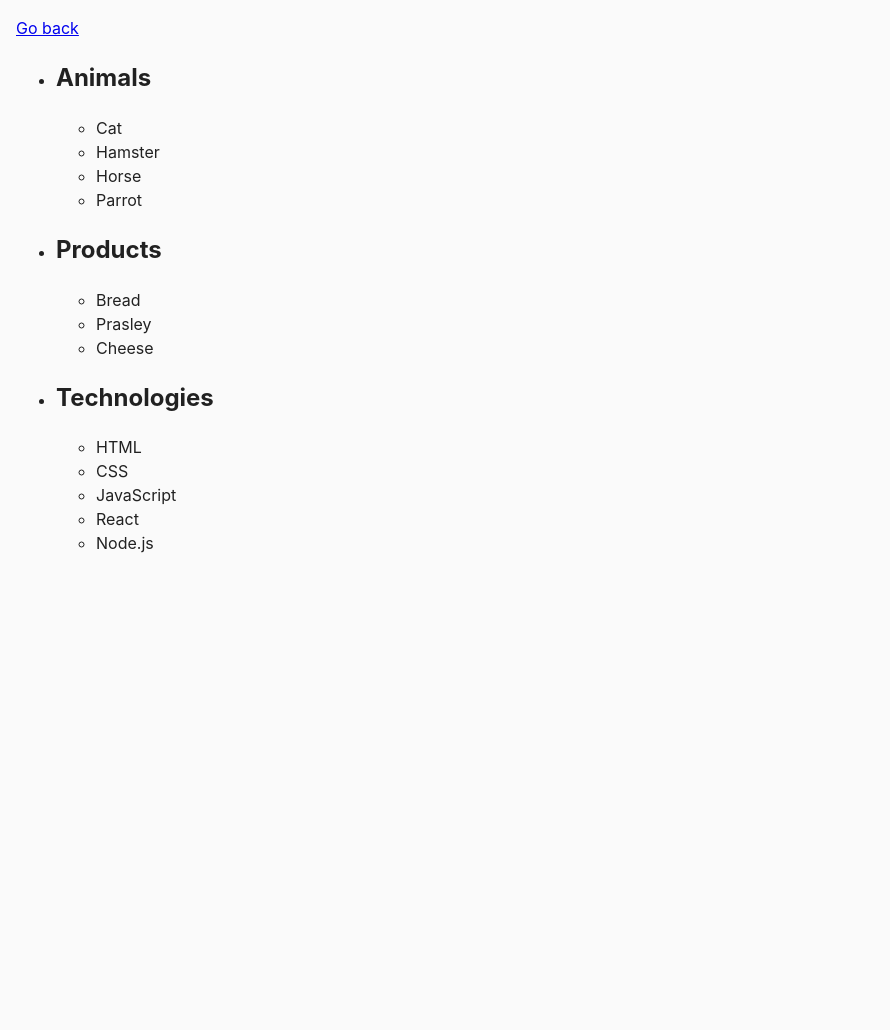
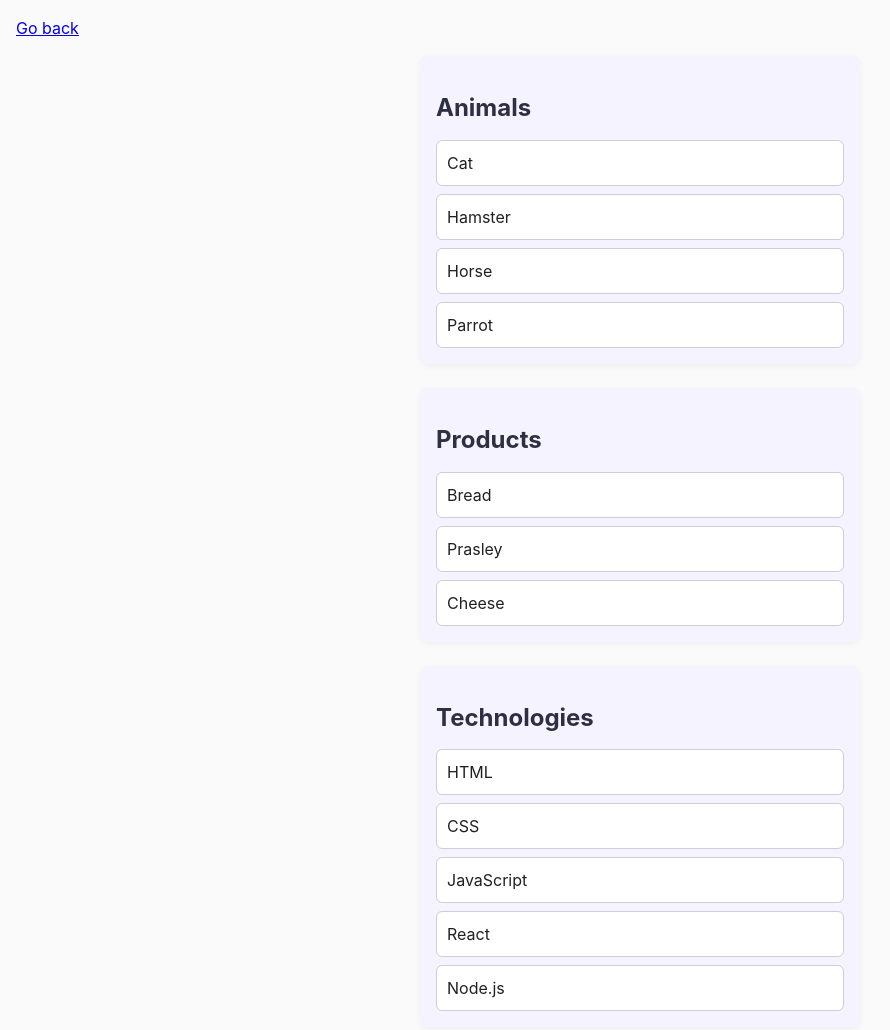
Before and after one commit to RedGfox/goit-js-hw-07, a plain HTML site: page task-1.html in a window 1280 px wide. Shown: the whole page, without its empty margins (0-890 px from the left). Before the commit the page ends 800 px from the top, so only its background shows below. Drawn offline with Linux system fonts and the light colour scheme.

Commit message:
updata-hw

```diff
--- a/css/common.css
+++ b/css/common.css
@@ -12,3 +12,61 @@ body {
   color: #212121;
   line-height: 1.5;
 }
+
+/* ---------------------------task-1------------------------------------- */
+
+#categories {
+  display: flex;
+  flex-direction: column;
+  gap: 24px;
+  padding: 0;
+  list-style: none;
+  max-width: 440px;
+  margin: 0 auto;
+}
+
+.item {
+  background-color: #f4f3ff;
+  border-radius: 8px;
+  padding: 16px;
+  box-shadow: 0 2px 6px rgba(0, 0, 0, 0.05);
+}
+
+.name-item {
+  line-height: 133%;
+  font-size: 24px;
+  color: #2e2f42;
+  margin-bottom: 16px;
+}
+
+.elem-item {
+  padding: 0;
+  list-style: none;
+  display: flex;
+  flex-direction: column;
+  gap: 8px;
+}
+
+.elem-name {
+  padding: 10px;
+  border: 1px solid #cfcfcf;
+  border-radius: 6px;
+  background-color: #fff;
+  font-size: 16px;
+}
+
+/* -----------------------task-2-------------------------------- */
+.gallery {
+  display: flex;
+  flex-wrap: wrap;
+  gap: 24px;
+  list-style: none;
+  padding: 0;
+  justify-content: center;
+}
+
+img {
+  display: block;
+  min-width: 100%;
+  height: auto;
+}
--- a/task-1.html
+++ b/task-1.html
@@ -12,33 +12,33 @@
 
     <ul id="categories">
       <li class="item">
-        <h2>Animals</h2>
+        <h2 class="name-item">Animals</h2>
 
-        <ul>
-          <li>Cat</li>
-          <li>Hamster</li>
-          <li>Horse</li>
-          <li>Parrot</li>
+        <ul class="elem-item">
+          <li class="elem-name">Cat</li>
+          <li class="elem-name">Hamster</li>
+          <li class="elem-name">Horse</li>
+          <li class="elem-name">Parrot</li>
         </ul>
       </li>
       <li class="item">
-        <h2>Products</h2>
+        <h2 class="name-item">Products</h2>
 
-        <ul>
-          <li>Bread</li>
-          <li>Prasley</li>
-          <li>Cheese</li>
+        <ul class="elem-item">
+          <li class="elem-name">Bread</li>
+          <li class="elem-name">Prasley</li>
+          <li class="elem-name">Cheese</li>
         </ul>
       </li>
       <li class="item">
-        <h2>Technologies</h2>
+        <h2 class="name-item">Technologies</h2>
 
-        <ul>
-          <li>HTML</li>
-          <li>CSS</li>
-          <li>JavaScript</li>
-          <li>React</li>
-          <li>Node.js</li>
+        <ul class="elem-item">
+          <li class="elem-name">HTML</li>
+          <li class="elem-name">CSS</li>
+          <li class="elem-name">JavaScript</li>
+          <li class="elem-name">React</li>
+          <li class="elem-name">Node.js</li>
         </ul>
       </li>
     </ul>
```
Also changed, not shown: js/task-2.js (+8 -0 lines), js/task-3.js (added, +10 -0 lines).
